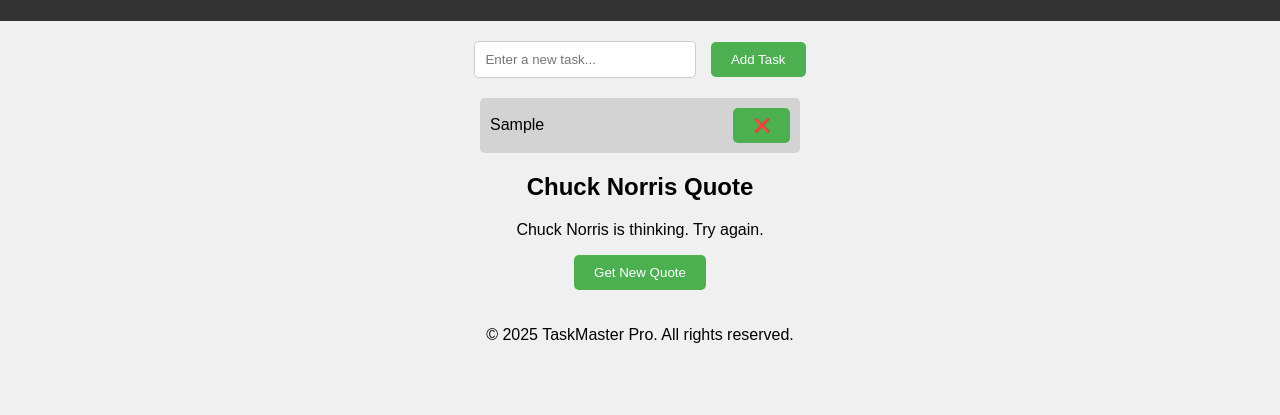
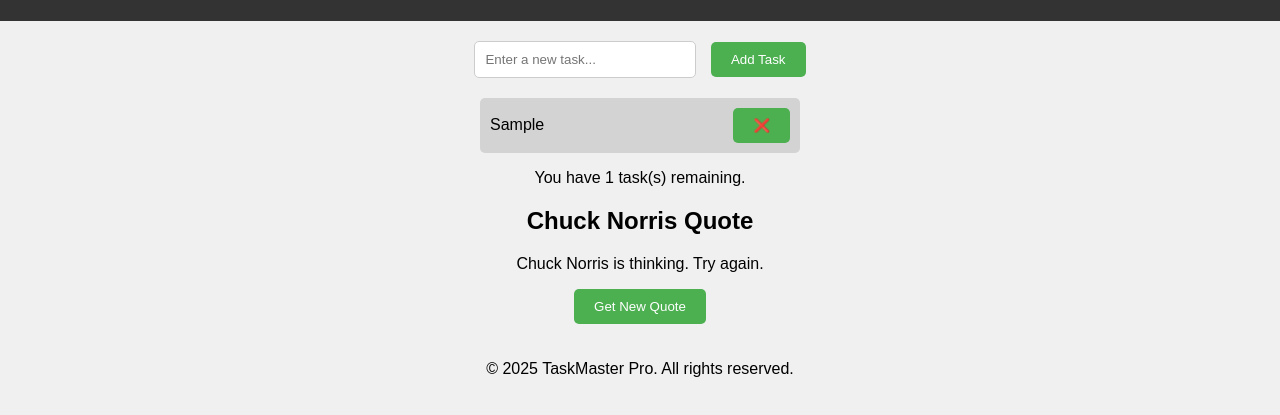
Before and after one commit to Andrew12345-create/Javascript, a website: page project.html in a window 1280 px wide. Both pictures are taken after typing "Sample" into the empty fields and a click on the button "Add Task". Shown: the part 99-514 px from the top of the page. Drawn offline with Linux system fonts and the light colour scheme; no server answers.

Commit message:
Pushing 101

```diff
--- a/project.html
+++ b/project.html
@@ -16,6 +16,7 @@
             <input type="text" id="taskInput" placeholder="Enter a new task..." />
             <button id="addTask">Add Task</button>
             <ul id="taskList"></ul>
+            <p id="taskCount">You have 0 task(s) remaining.</p> <!-- Task count added here -->
         </section>
 
         <section id="quoteSection">
--- a/project.js
+++ b/project.js
@@ -9,6 +9,7 @@ document.getElementById("addTask").addEventListener("click", () => {
     input.value = ""; // Clear input field
     fetchQuote(); // Fetch a new quote
     saveTasks(); // Save tasks to localStorage
+    updateTaskCount(); // Update the task count
 });
 
 // Event listener for fetching a new quote
@@ -33,17 +34,20 @@ function addTaskToDOM(text, isCompleted) {
         taskList.removeChild(li); // Remove task from the list
         fetchQuote(); // Fetch a new quote
         saveTasks(); // Save updated tasks
+        updateTaskCount(); // Update the task count
     });
 
     // Event listener for toggling task completion
     li.addEventListener("click", () => {
         li.classList.toggle("completed");
         saveTasks(); // Save updated tasks
+        updateTaskCount(); // Update the task count
     });
 
     li.appendChild(taskText); // Add task text to the list item
     li.appendChild(deleteBtn); // Add delete button to the list item
     taskList.appendChild(li); // Add list item to the task list
+    updateTaskCount(); // Update the task count
 }
 
 // Function to fetch a random Chuck Norris quote
@@ -74,6 +78,16 @@ function saveTasks() {
 function loadTasks() {
     const saved = JSON.parse(localStorage.getItem("tasks")) || [];
     saved.forEach((task) => addTaskToDOM(task.text, task.completed));
+    updateTaskCount(); // Update the task count after loading tasks
+}
+
+// Function to update the task count
+function updateTaskCount() {
+    const taskList = document.querySelectorAll("#taskList li:not(.completed)");
+    const taskCount = taskList.length;
+    const taskCountDisplay = document.getElementById("taskCount");
+
+    taskCountDisplay.textContent = `You have ${taskCount} task(s) remaining.`;
 }
 
 // Load tasks and fetch a quote when the page loads
```
